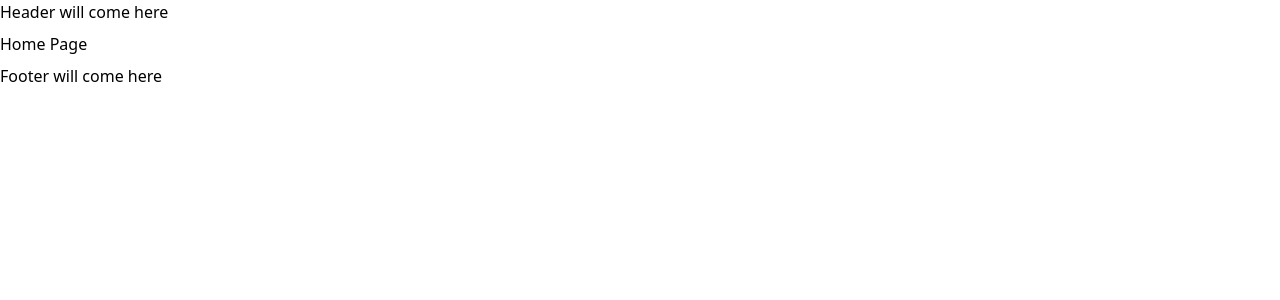
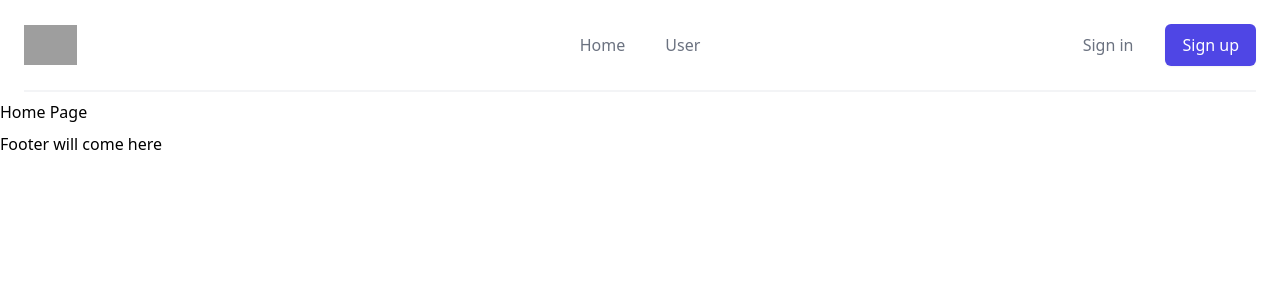
Before and after one commit to suri66/NextJs-Boilerplate, a Next.js app: page / in a window 1280 px wide. Shown: the top 300 px of the page. Built offline with nearby package versions, Linux system fonts and the light colour scheme; grey boxes are pictures that could not be loaded.

Commit message:
worked with basic header component

```diff
--- a/package.json
+++ b/package.json
@@ -13,6 +13,9 @@
     "test:coverage": "jest --coverage"
   },
   "dependencies": {
+    "@headlessui/react": "^1.2.0",
+    "@heroicons/react": "^1.0.1",
+    "autoprefixer": "^10.2.6",
     "axios": "^0.21.1",
     "next": "10.2.3",
     "prop-types": "^15.7.2",
--- a/src/components/core/Header/Header.js
+++ b/src/components/core/Header/Header.js
@@ -4,8 +4,133 @@
  * @version 0.0.0
  */
 
-import React from 'react';
+import React, { Component, Fragment } from 'react';
+import { Popover, Transition } from '@headlessui/react'
+import {
+  MenuIcon,
+  XIcon,
+} from '@heroicons/react/outline'
+import Link from 'next/link'
 
-const Header = () => <div>Header will come here</div>;
+class Header extends Component {
+    render() {
+        return(
+            <Popover className="relative bg-white">
+            {({ open }) => (
+                <>
+                <div className="max-w-7xl mx-auto px-4 sm:px-6">
+                    <div className="flex justify-between items-center border-b-2 border-gray-100 py-6 md:justify-start md:space-x-10">
+                    <div className="flex justify-start lg:w-0 lg:flex-1">
+                        <a href="#">
+                        <span className="sr-only">Workflow</span>
+                        <img
+                            className="h-8 w-auto sm:h-10"
+                            src="https://tailwindui.com/img/logos/workflow-mark-indigo-600.svg"
+                            alt=""
+                        />
+                        </a>
+                    </div>
+                    <div className="-mr-2 -my-2 md:hidden">
+                        <Popover.Button className="bg-white rounded-md p-2 inline-flex items-center justify-center text-gray-400 hover:text-gray-500 hover:bg-gray-100 focus:outline-none focus:ring-2 focus:ring-inset focus:ring-indigo-500">
+                        <span className="sr-only">Open menu</span>
+                        <MenuIcon className="h-6 w-6" aria-hidden="true" />
+                        </Popover.Button>
+                    </div>
+                    <Popover.Group as="nav" className="hidden md:flex space-x-10">
+                        <Link href="/">
+                            <a className="text-base font-medium text-gray-500 hover:text-gray-900">
+                            Home
+                            </a>
+                        </Link>
+                        <Link href="/user">
+                            <a className="text-base font-medium text-gray-500 hover:text-gray-900">
+                            User
+                            </a>
+                        </Link>
+                    </Popover.Group>
+                    <div className="hidden md:flex items-center justify-end md:flex-1 lg:w-0">
+                        <a href="#" className="whitespace-nowrap text-base font-medium text-gray-500 hover:text-gray-900">
+                        Sign in
+                        </a>
+                        <a
+                        href="#"
+                        className="ml-8 whitespace-nowrap inline-flex items-center justify-center px-4 py-2 border border-transparent rounded-md shadow-sm text-base font-medium text-white bg-indigo-600 hover:bg-indigo-700"
+                        >
+                        Sign up
+                        </a>
+                    </div>
+                    </div>
+                </div>
+
+                <Transition
+                    show={open}
+                    as={Fragment}
+                    enter="duration-200 ease-out"
+                    enterFrom="opacity-0 scale-95"
+                    enterTo="opacity-100 scale-100"
+                    leave="duration-100 ease-in"
+                    leaveFrom="opacity-100 scale-100"
+                    leaveTo="opacity-0 scale-95"
+                >
+                    <Popover.Panel
+                    focus
+                    static
+                    className="absolute top-0 inset-x-0 p-2 transition transform origin-top-right md:hidden"
+                    >
+                    <div className="rounded-lg shadow-lg ring-1 ring-black ring-opacity-5 bg-white divide-y-2 divide-gray-50">
+                        <div className="pt-5 pb-6 px-5">
+                        <div className="flex items-center justify-between">
+                            <div>
+                            <img
+                                className="h-8 w-auto"
+                                src="https://tailwindui.com/img/logos/workflow-mark-indigo-600.svg"
+                                alt="Workflow"
+                            />
+                            </div>
+                            <div className="-mr-2">
+                            <Popover.Button className="bg-white rounded-md p-2 inline-flex items-center justify-center text-gray-400 hover:text-gray-500 hover:bg-gray-100 focus:outline-none focus:ring-2 focus:ring-inset focus:ring-indigo-500">
+                                <span className="sr-only">Close menu</span>
+                                <XIcon className="h-6 w-6" aria-hidden="true" />
+                            </Popover.Button>
+                            </div>
+                        </div>
+                        </div>
+                        <div className="py-6 px-5 space-y-6">
+                        <div className="grid grid-cols-2 gap-y-4 gap-x-8">
+                            <Link href="/">
+                                <a className="text-base font-medium text-gray-900 hover:text-gray-700">
+                                Home
+                                </a>
+                            </Link>
+                            <Link href="/user">
+                                <a className="text-base font-medium text-gray-900 hover:text-gray-700">
+                                User
+                                </a>
+                            </Link>
+                        </div>
+                        <div>
+                            <a
+                            href="#"
+                            className="w-full flex items-center justify-center px-4 py-2 border border-transparent rounded-md shadow-sm text-base font-medium text-white bg-indigo-600 hover:bg-indigo-700"
+                            >
+                            Sign up
+                            </a>
+                            <p className="mt-6 text-center text-base font-medium text-gray-500">
+                            Existing customer?{' '}
+                            <a href="#" className="text-indigo-600 hover:text-indigo-500">
+                                Sign in
+                            </a>
+                            </p>
+                        </div>
+                        </div>
+                    </div>
+                    </Popover.Panel>
+                </Transition>
+                </>
+            )}
+            </Popover>
+        )
+    }
+};
 
 export default Header;
```
Also changed, not shown: 1 other file (tests, documents, lock files or other folders).
